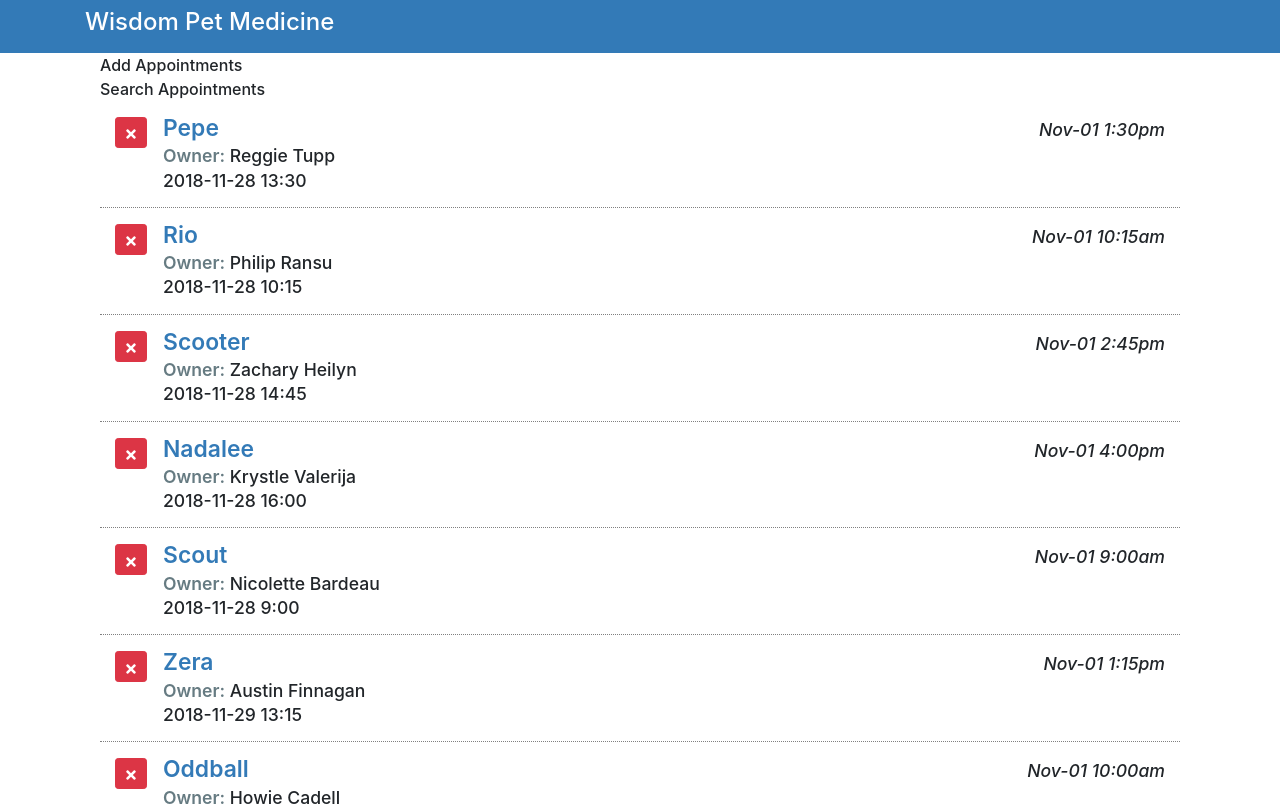
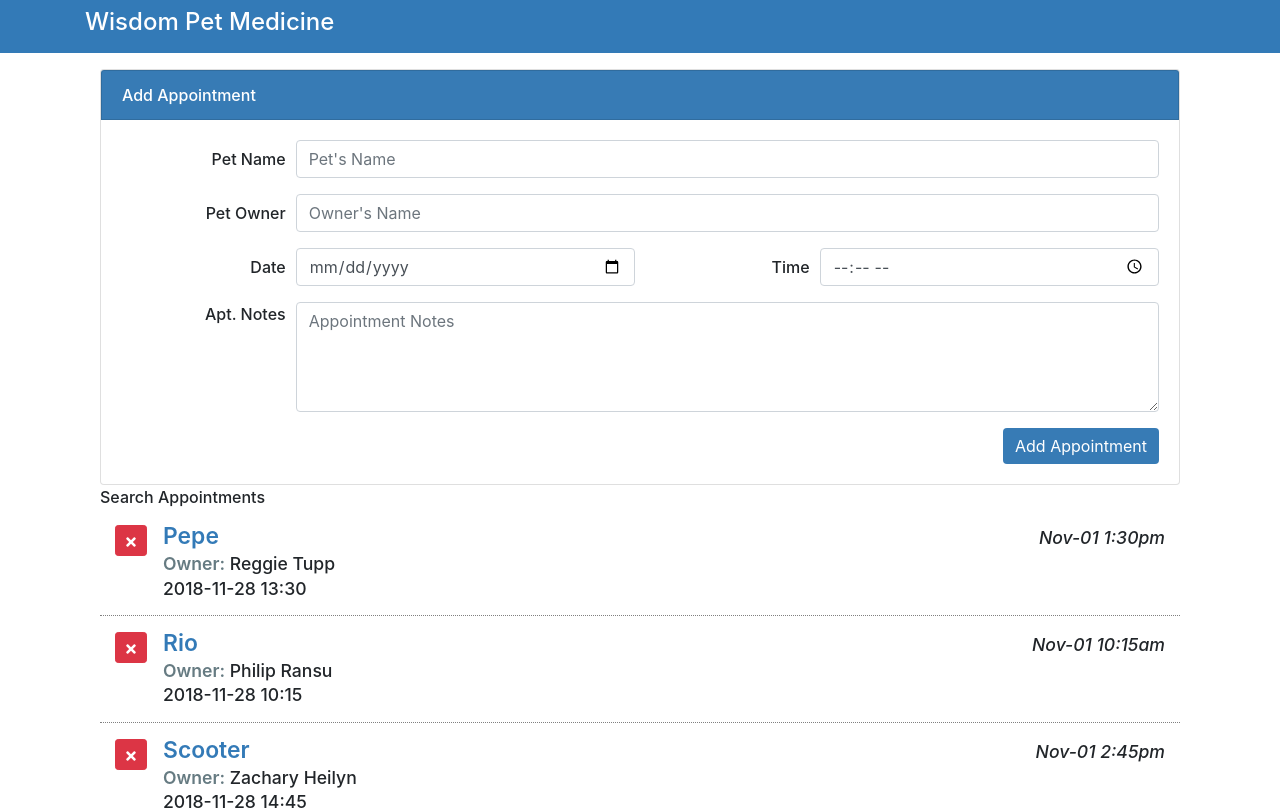
Before and after one commit to akshayiscoding/building-react-interface---LinkedIn, a React (Create React App) app in the folder wisdom-pet-medicine/: page / in a window 1280 px wide. Shown: the top 810 px of the page. Built offline with nearby package versions, Linux system fonts and the light colour scheme.

Commit message:
Show and hide Add Display form

```diff
--- a/wisdom-pet-medicine/src/components/AddAppoinments.js
+++ b/wisdom-pet-medicine/src/components/AddAppoinments.js
@@ -2,9 +2,114 @@
 
 class AddAppoinments extends Component {
     render() {
-        return <div>
-            Add Appointments
-        </div>
+        return (
+            <div className={
+                'card textcenter mt-3 ' +
+                (this.props.displayForm ? '' : 'add-appointment')
+            }>
+                <div className="apt-addheading card-header bg-primary text-white"
+                    onClick={() => this.props.showForm()}>
+                    Add Appointment
+                </div>
+
+                <div className="card-body">
+                    <form id="aptForm" noValidate>
+                        <div className="form-group form-row">
+                            <label
+                                className="col-md-2 col-form-label text-md-right"
+                                htmlFor="petName"
+                                readOnly
+                            >
+                                Pet Name
+                             </label>
+                            <div className="col-md-10">
+                                <input
+                                    type="text"
+                                    className="form-control"
+                                    name="petName"
+                                    placeholder="Pet's Name"
+                                />
+                            </div>
+                        </div>
+
+                        <div className="form-group form-row">
+                            <label
+                                className="col-md-2 col-form-label text-md-right"
+                                htmlFor="ownerName"
+                            >
+                                Pet Owner
+                            </label>
+                            <div className="col-md-10">
+                                <input
+                                    type="text"
+                                    className="form-control"
+                                    name="ownerName"
+                                    placeholder="Owner's Name"
+                                />
+                            </div>
+                        </div>
+
+                        <div className="form-group form-row">
+                            <label
+                                className="col-md-2 col-form-label text-md-right"
+                                htmlFor="aptDate"
+                            >
+                                Date
+                            </label>
+                            <div className="col-md-4">
+                                <input
+                                    type="date"
+                                    className="form-control"
+                                    name="aptDate"
+                                    id="aptDate"
+                                />
+                            </div>
+                            <label
+                                className="col-md-2 col-form-label text-md-right"
+                                htmlFor="aptTime"
+                            >
+                                Time
+                            </label>
+                            <div className="col-md-4">
+                                <input
+                                    type="time"
+                                    className="form-control"
+                                    name="aptTime"
+                                    id="aptTime"
+                                />
+                            </div>
+                        </div>
+
+                        <div className="form-group form-row">
+                            <label className="col-md-2 text-md-right" htmlFor="aptNotes">
+                                Apt. Notes
+                            </label>
+                            <div className="col-md-10">
+                                <textarea
+                                    className="form-control"
+                                    rows="4"
+                                    cols="50"
+                                    name="aptNotes"
+                                    id="aptNotes"
+                                    placeholder="Appointment Notes"
+                                />
+                            </div>
+                        </div>
+
+                        <div className="form-group form-row mb-0">
+                            <div className="offset-md-2 col-md-10">
+                                <button
+                                    type="submit"
+                                    className="btn btn-primary d-block ml-auto"
+                                >
+                                    Add Appointment
+                                </button>
+                            </div>
+                        </div>
+                    </form>
+                </div>
+            </div>
+        )
     }
 }
 
--- a/wisdom-pet-medicine/src/components/App.js
+++ b/wisdom-pet-medicine/src/components/App.js
@@ -9,16 +9,23 @@
   constructor() {
     super();
     this.state = {
-      myAppointments: []
+      myAppointments: [],
+      displayForm: true,
     };
     this.deleteAppointments = this.deleteAppointments.bind(this);
+    this.showForm = this.showForm.bind(this);
   }
 
   deleteAppointments(apt) {
     let tempApts = this.state.myAppointments;
     tempApts = without(tempApts, apt);
+    this.setState({ myAppointments: tempApts });
+  }
 
-    this.setState({ myAppointments: tempApts });
+  showForm() {
+    let tempDisplayForm = this.state.displayForm;
+    tempDisplayForm = !tempDisplayForm;
+    this.setState({ displayForm: tempDisplayForm })
   }
 
   componentDidMount() {
@@ -41,7 +48,7 @@
           <div className="row">
             <div className="col-md-12 bg-white">
               <div className="container">
-                <AddAppoinments />
+                <AddAppoinments displayForm={this.state.displayForm} showForm={this.showForm} />
                 <SearchAppointments />
                 <ListAppoinments appoinments={this.state.myAppointments} deleteAppointments={this.deleteAppointments} />
               </div>
```
